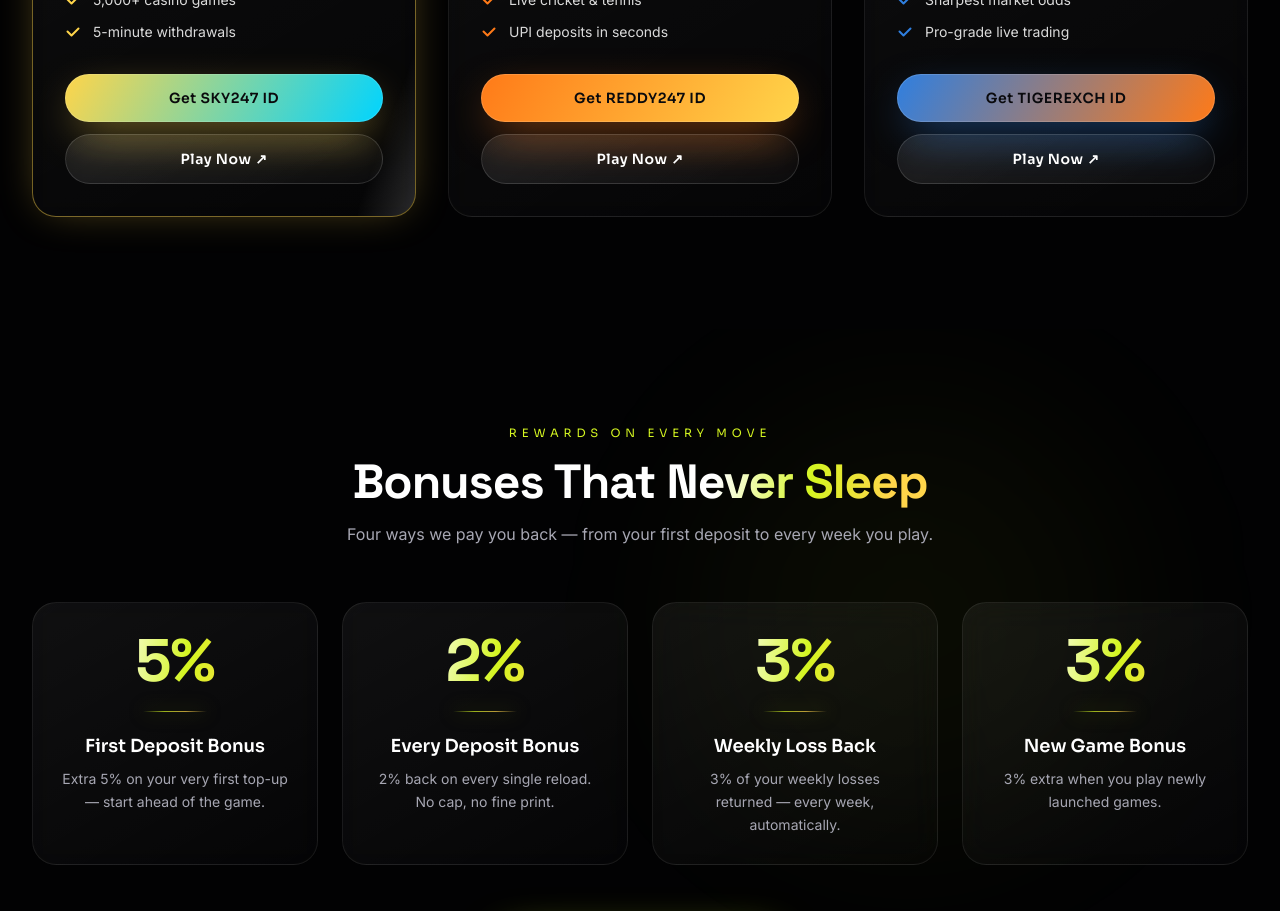
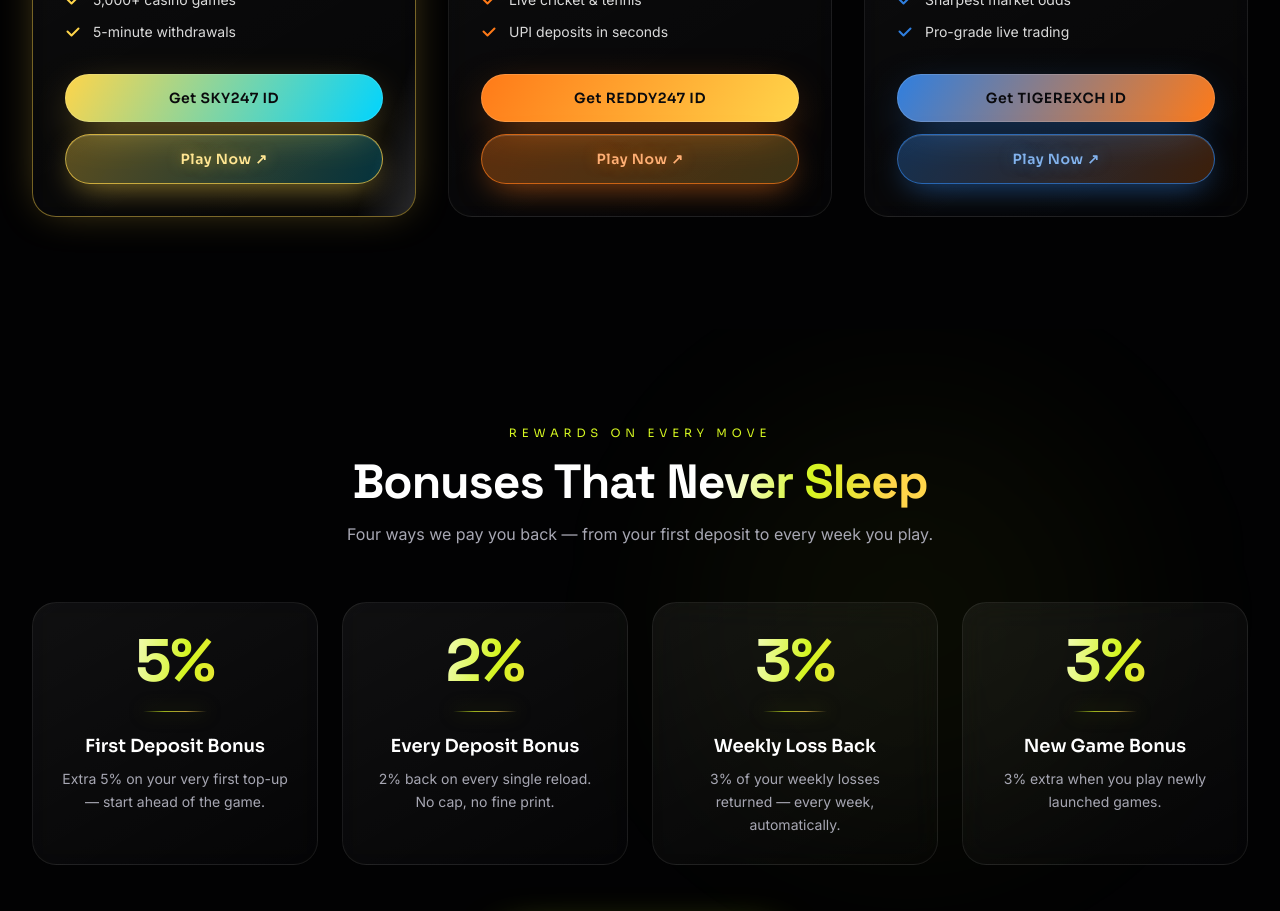
Before and after one commit to aayushparmar903-collab/sky-tiger-nnn, a Next.js app: page / in a window 1280 px wide. Shown: the part 1700-2611 px from the top of the page. Built offline with nearby package versions, Linux system fonts and the light colour scheme.

Commit message:
Brighten Play Now buttons with branded accent tint and glow

```diff
--- a/src/app/globals.css
+++ b/src/app/globals.css
@@ -429,3 +429,40 @@
     0 0 44px -12px rgba(var(--accent-rgb), 0.4),
     inset 0 1px 0 rgba(255, 255, 255, 0.08);
 }
+
+/* ---------- Play Now — branded accent button (uses each card's --accent) ---------- */
+
+.btn-play {
+  color: rgb(var(--accent-rgb));
+  background: linear-gradient(120deg, rgba(var(--accent-rgb), 0.18), rgba(var(--accent-2-rgb), 0.1));
+  border: 1px solid rgba(var(--accent-rgb), 0.5);
+  box-shadow: 0 8px 26px -12px rgba(var(--accent-rgb), 0.55);
+}
+
+.btn-play:hover {
+  border-color: rgba(var(--accent-rgb), 0.85);
+  box-shadow:
+    0 14px 38px -12px rgba(var(--accent-rgb), 0.75),
+    0 0 0 1px rgba(var(--accent-rgb), 0.25) inset;
+}
+
+.btn-play::after {
+  background: linear-gradient(110deg, transparent 35%, rgba(255, 255, 255, 0.4) 50%, transparent 65%);
+}
+
+/* Play Now — brighter revision */
+.btn-play {
+  color: color-mix(in srgb, rgb(var(--accent-rgb)) 60%, #ffffff);
+  background: linear-gradient(120deg, rgba(var(--accent-rgb), 0.34), rgba(var(--accent-2-rgb), 0.22));
+  border: 1px solid rgba(var(--accent-rgb), 0.7);
+  box-shadow:
+    0 10px 32px -10px rgba(var(--accent-rgb), 0.65),
+    inset 0 1px 0 rgba(255, 255, 255, 0.14);
+  text-shadow: 0 0 14px rgba(var(--accent-rgb), 0.5);
+}
+
+.btn-play:hover {
+  color: #ffffff;
+  border-color: rgb(var(--accent-rgb));
+  background: linear-gradient(120deg, rgba(var(--accent-rgb), 0.5), rgba(var(--accent-2-rgb), 0.34));
+}
--- a/src/components/ProductGrid.tsx
+++ b/src/components/ProductGrid.tsx
@@ -103,7 +103,7 @@
                 href={p.url}
                 target="_blank"
                 rel="noopener noreferrer"
-                className="btn-lux btn-ghost btn-shine mt-3 w-full py-3.5 text-sm"
+                className="btn-lux btn-play btn-shine mt-3 w-full py-3.5 text-sm"
               >
                 Play Now ↗
               </a>
```
